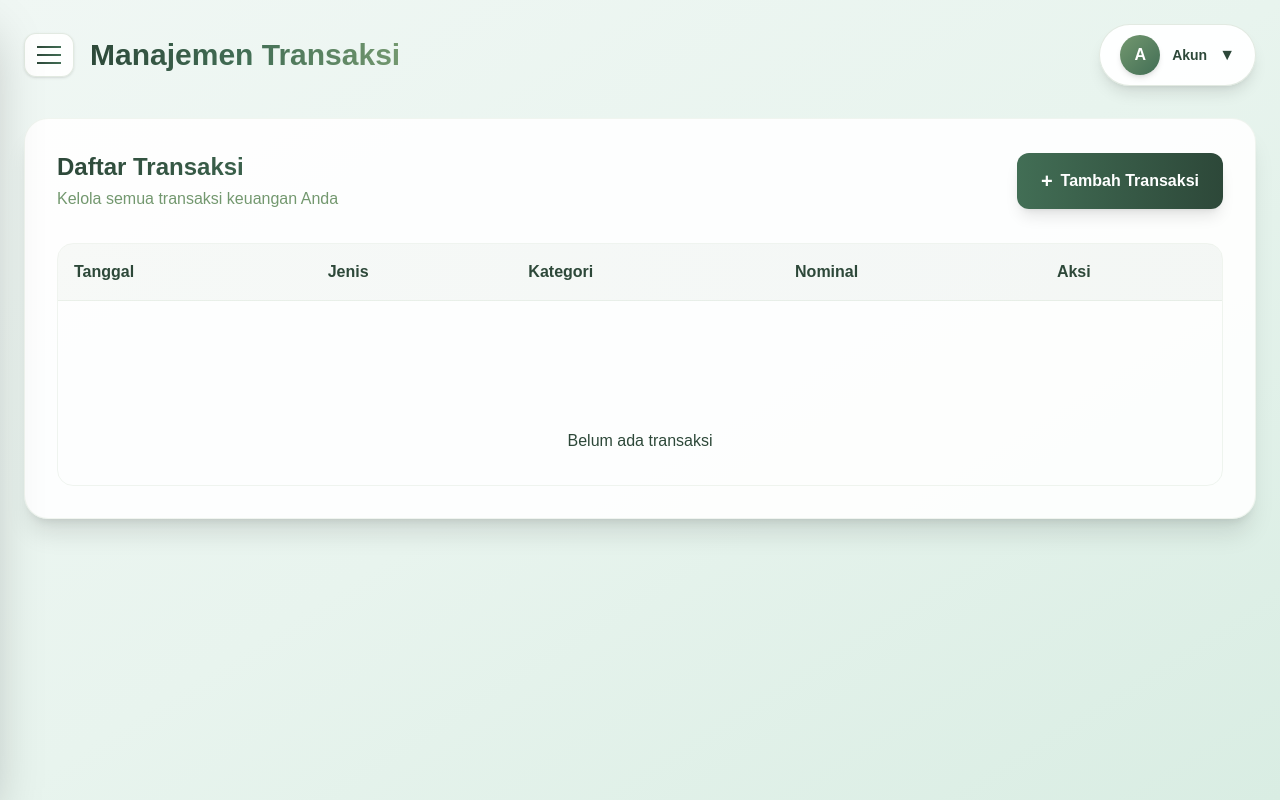
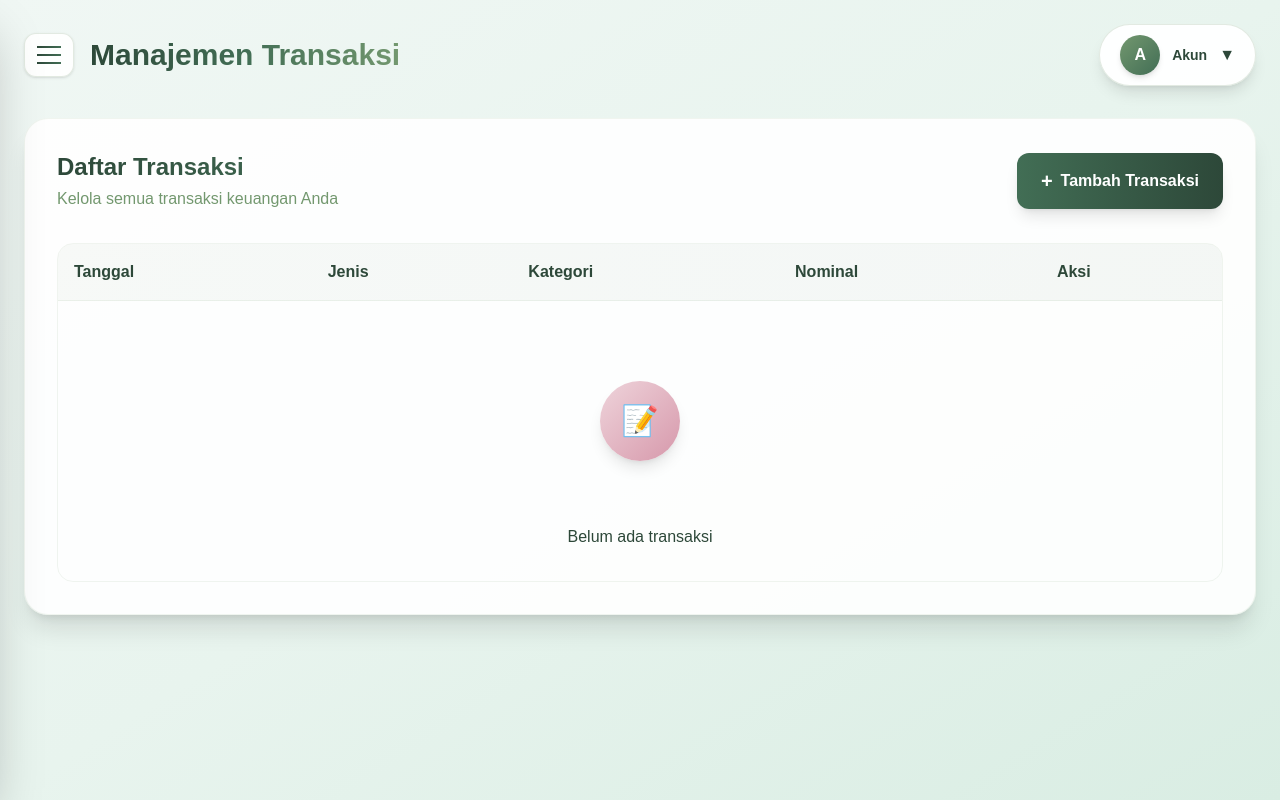
Before and after one commit to loishaard21/project_keuangan_yesoryes, a Next.js app in the folder frontend/: page /transaksi in a window 1280 px wide. Built offline with nearby package versions, Linux system fonts and the light colour scheme.

Commit message:
kevin: memberikan tanda jika transaksi masih kosong

```diff
--- a/frontend/app/transaksi/page.tsx
+++ b/frontend/app/transaksi/page.tsx
@@ -255,7 +255,11 @@ export default function TransaksiPage() {
                 {transactions.length === 0 ? (
                   <tr>
                     <td colSpan={5} className="text-center p-8">
-                      <div className="flex flex-col items-center justify-center py-12"></div>
+                      <div className="flex flex-col items-center justify-center py-12">
+                        <div className="w-20 h-20 rounded-full bg-gradient-to-br from-[#EED4DB] to-[#D698AB] flex items-center justify-center mb-4 shadow-lg">
+                          <span className="text-3xl">📝</span>
+                        </div>
+                      </div>
                       Belum ada transaksi
                     </td>
                   </tr>
```
